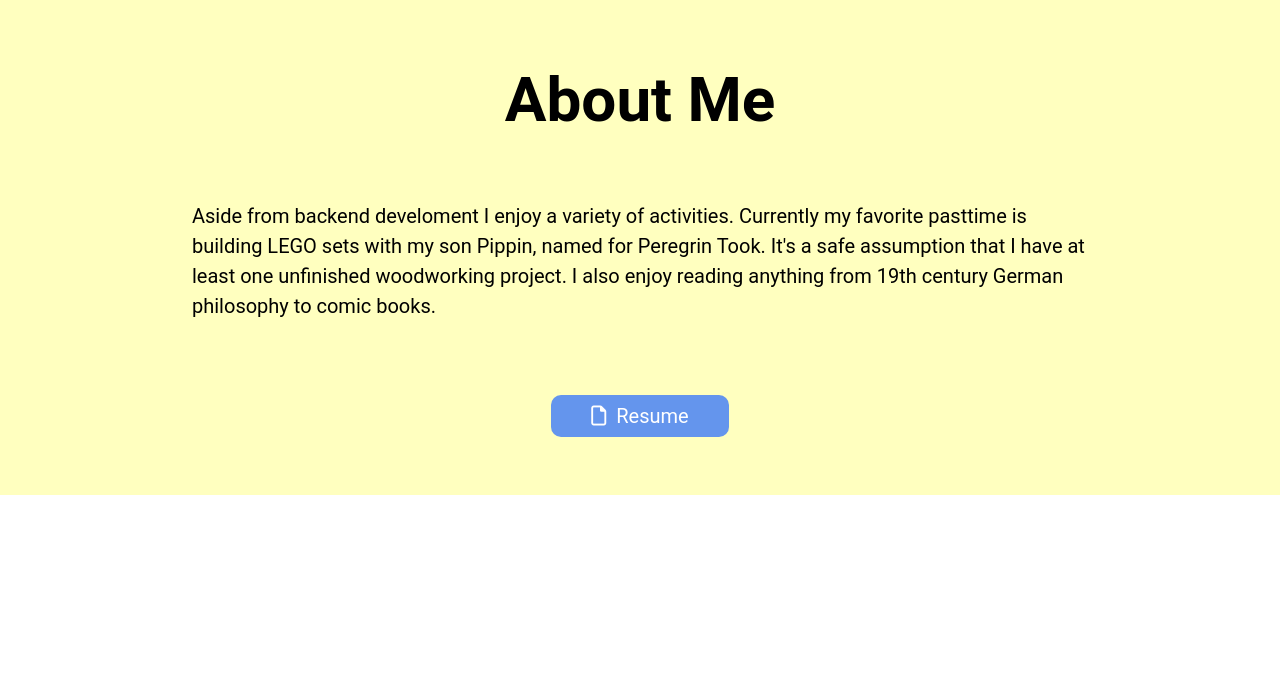
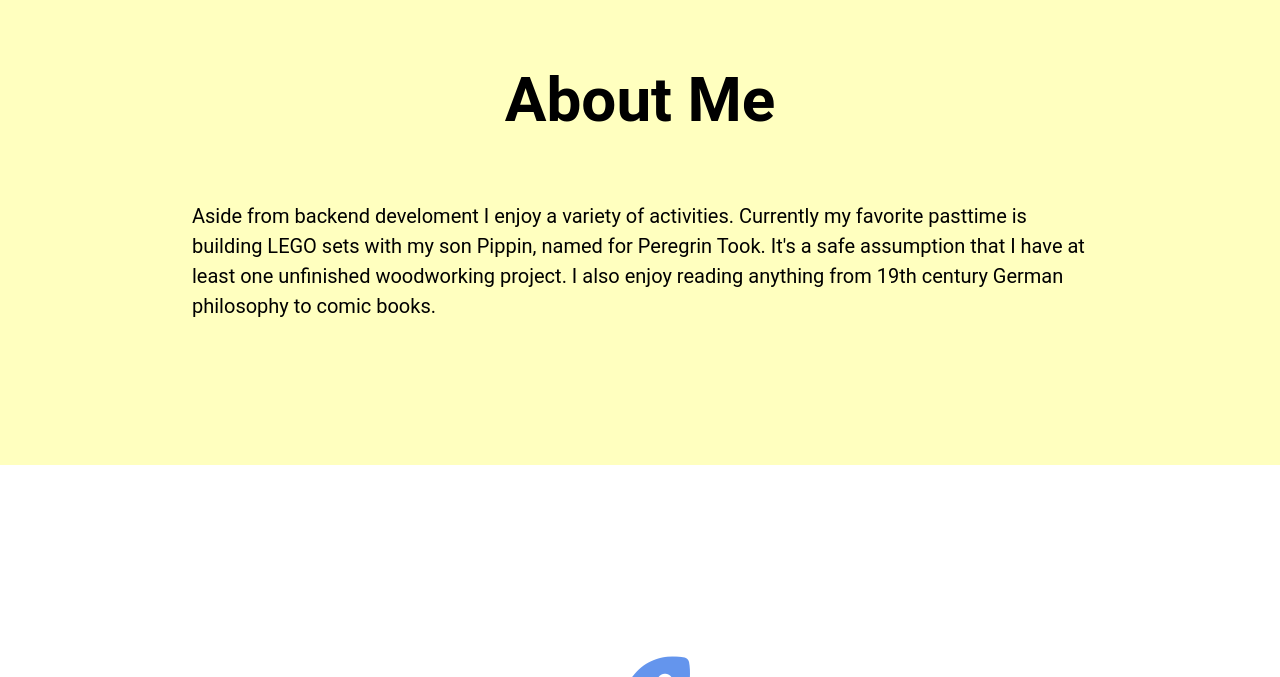
Before and after one commit to thamasmorethelen/website, a Flask app: page /about in a window 1280 px wide. Shown: the part 794-1471 px from the top of the page. Run offline with Flask 2, Linux system fonts and the light colour scheme; some libraries are stand-ins or nearby versions.

Commit message:
comment out resume for now

```diff
--- a/templates/about.html
+++ b/templates/about.html
@@ -11,6 +11,6 @@
             <p>
                 Aside from backend develoment I enjoy a variety of activities. Currently my favorite pasttime is building LEGO sets with my son Pippin, named for Peregrin Took. It's a safe assumption that I have at least one unfinished woodworking project. I also enjoy reading anything from 19th century German philosophy to comic books.
             </p>
-            <a href="#"><i class="far fa-file"></i>Resume</a>
+            <!-- <a href="#"><i class="far fa-file"></i>Resume</a> -->
         </section>
 {% endblock %}
```
Also changed, not shown: 1 other file.
